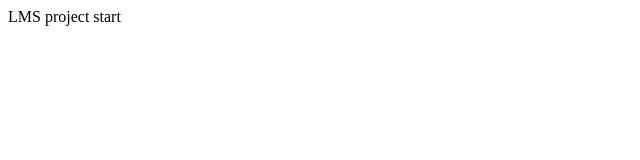
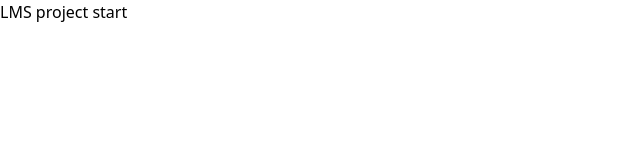
Before and after one commit to saddamseikh/LMS-FRONTEND, a React (Vite) app: page / in a window 1280 px wide. Shown: the top 160 px of the page, without its empty margins (0-640 px from the left). Built offline with nearby package versions, Linux system fonts and the light colour scheme; the HTML template or start-up script is replaced by a standard one.

Commit message:
Added tailwind config file

```diff
--- a/package.json
+++ b/package.json
@@ -21,6 +21,7 @@
     "eslint-plugin-react": "^7.32.2",
     "eslint-plugin-react-hooks": "^4.6.0",
     "eslint-plugin-react-refresh": "^0.4.3",
+    "tailwindcss": "^3.3.3",
     "vite": "^4.4.5"
   }
 }
--- a/src/index.css
+++ b/src/index.css
@@ -0,0 +1,9 @@
+@tailwind base;
+@tailwind components;
+@tailwind utilities;
+
+body{
+    margin: auto;
+    max-width: 1440px;
+    position: relative;
+}
--- /dev/null
+++ b/tailwind.config.js
@@ -0,0 +1,8 @@
+/** @type {import('tailwindcss').Config} */
+export default {
+  content: ["./src/**/*.{html,js,jsx,ts,tsx}"],
+  theme: {
+    extend: {},
+  },
+  plugins: [],
+}
```
Also changed, not shown: 2 other files (tests, documents, lock files or other folders).
